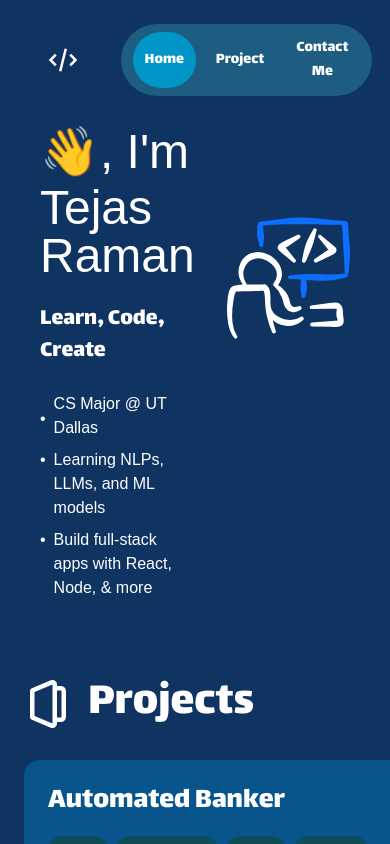
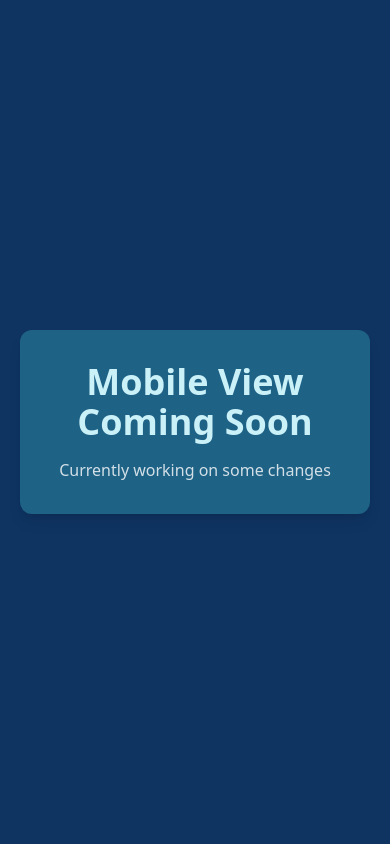
Before and after one commit to Traman2/TejasPortfolioWebsite, a React (Vite) app in the folder client/: page / in a window 390 px wide. Built offline with nearby package versions, Linux system fonts and the light colour scheme; a web font is replaced by a local one.

Commit message:
Reorganized file structure for mobile and desktop view

```diff
--- a/client/src/App.tsx
+++ b/client/src/App.tsx
@@ -1,16 +1,41 @@
 import { BrowserRouter as Router, Routes, Route } from "react-router-dom";
-import Home from "./pages/Home";
-import Project from "./pages/Projects";
-import Contact from "./pages/Contact";
+import { useState, useEffect } from 'react';
+
+import DesktopHome from "./pages/Desktop/Home";
+import DesktopProject from "./pages/Desktop/Projects";
+import DesktopContact from "./pages/Desktop/Contact";
+
+import MobileHome from "./pages/Mobile/MobileHome";
+import MobileProject from "./pages/Mobile/MobileProjects";
+import MobileContact from "./pages/Mobile/MobileContact";
 
 export default function App() {
-  return (
+  const [isMobile, setIsMobile] = useState(false);
+  useEffect(() => {
+    const handleResize = () => setIsMobile(window.innerWidth < 768);
+    handleResize();
+    window.addEventListener('resize', handleResize);
+    return () => window.removeEventListener('resize', handleResize);
+  }, []);
+
+
+  return isMobile ? (
     <>
       <Router>
         <Routes>
-          <Route path="" element={<Home/>} />
-          <Route path="Project" element={<Project/>} />
-          <Route path="Contact" element={<Contact/>} />
+          <Route path="" element={<MobileHome/>} />
+          <Route path="Project" element={<MobileProject/>} />
+          <Route path="Contact" element={<MobileContact/>} />
+        </Routes>
+      </Router>
+    </>
+  ) : (
+    <>
+    <Router>
+        <Routes>
+          <Route path="" element={<DesktopHome/>} />
+          <Route path="Project" element={<DesktopProject/>} />
+          <Route path="Contact" element={<DesktopContact/>} />
         </Routes>
       </Router>
     </>
--- a/client/src/pages/Contact.tsx
+++ b/client/src/pages/Desktop/Contact.tsx
@@ -1,6 +1,6 @@
 import { useState } from "react";
 import { useNavigate } from "react-router-dom";
-import Footer from "../components/Footer";
+import Footer from "../../components/DesktopComponents/Footer";
 
 export default function Contact() {
   const [solid, setSolid] = useState(false);
--- a/client/src/pages/Home.tsx
+++ b/client/src/pages/Desktop/Home.tsx
@@ -1,8 +1,8 @@
 import { useState } from "react";
 import { useNavigate } from "react-router-dom";
-import Hero from "../components/Hero";
-import ProjectPreview from "../components/ProjectPreview";
-import Footer from "../components/Footer";
+import Hero from "../../components/DesktopComponents/Hero";
+import ProjectPreview from "../../components/DesktopComponents/ProjectPreview";
+import Footer from "../../components/DesktopComponents/Footer";
 
 export default function Home() {
   const [solid, setSolid] = useState(false);
--- a/client/src/pages/Projects.tsx
+++ b/client/src/pages/Desktop/Projects.tsx
@@ -1,6 +1,6 @@
 import { useState } from "react";
 import { useNavigate } from "react-router-dom";
-import Footer from "../components/Footer";
+import Footer from "../../components/DesktopComponents/Footer";
 
 export default function Project() {
   const [solid, setSolid] = useState(false);
--- /dev/null
+++ b/client/src/pages/Mobile/MobileContact.tsx
@@ -0,0 +1,16 @@
+export default function MobileContact() {
+  return (
+    <div className="min-h-screen w-full bg-[#0F3462] flex flex-col">
+      <main className="flex-grow flex items-center justify-center p-5">
+        <div className="w-full p-8 rounded-xl shadow-lg flex flex-col items-center bg-[#1E6286]">
+          <h1 className="text-4xl font-bold text-[#CAF0F8] text-center">
+            Mobile Contact View Coming Soon
+          </h1>
+          <p className="text-white text-base mt-4 opacity-80 text-center">
+            Currently working on some changes
+          </p>
+        </div>
+      </main>
+    </div>
+  );
+}
--- /dev/null
+++ b/client/src/pages/Mobile/MobileHome.tsx
@@ -0,0 +1,16 @@
+export default function MobileHome() {
+  return (
+    <div className="min-h-screen w-full bg-[#0F3462] flex flex-col">
+      <main className="flex-grow flex items-center justify-center p-5">
+        <div className="w-full p-8 rounded-xl shadow-lg flex flex-col items-center bg-[#1E6286]">
+          <h1 className="text-4xl font-bold text-[#CAF0F8] text-center">
+            Mobile View Coming Soon
+          </h1>
+          <p className="text-white text-base mt-4 opacity-80 text-center">
+            Currently working on some changes
+          </p>
+        </div>
+      </main>
+    </div>
+  );
+}
--- /dev/null
+++ b/client/src/pages/Mobile/MobileProjects.tsx
@@ -0,0 +1,16 @@
+export default function MobileProjects() {
+  return (
+    <div className="min-h-screen w-full bg-[#0F3462] flex flex-col">
+      <main className="flex-grow flex items-center justify-center p-5">
+        <div className="w-full p-8 rounded-xl shadow-lg flex flex-col items-center bg-[#1E6286]">
+          <h1 className="text-4xl font-bold text-[#CAF0F8] text-center">
+            Mobile Project View Coming Soon
+          </h1>
+          <p className="text-white text-base mt-4 opacity-80 text-center">
+            Currently working on some changes
+          </p>
+        </div>
+      </main>
+    </div>
+  );
+}
```
Also changed, not shown: client/src/components/DesktopComponents/Footer.tsx (renamed from client/src/components/Footer.tsx), client/src/components/DesktopComponents/Hero.tsx (renamed from client/src/components/Hero.tsx), client/src/components/DesktopComponents/ProjectPreview.tsx (renamed from client/src/components/ProjectPreview.tsx).
